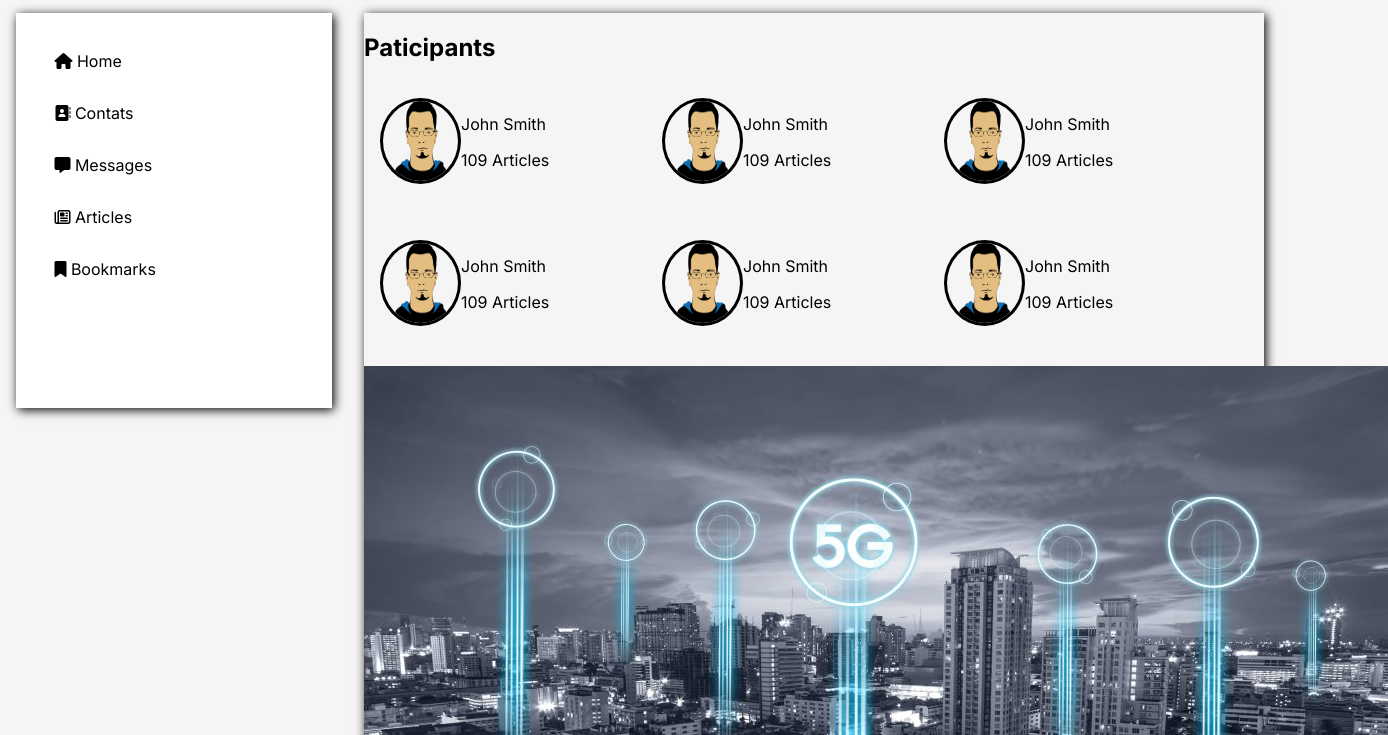
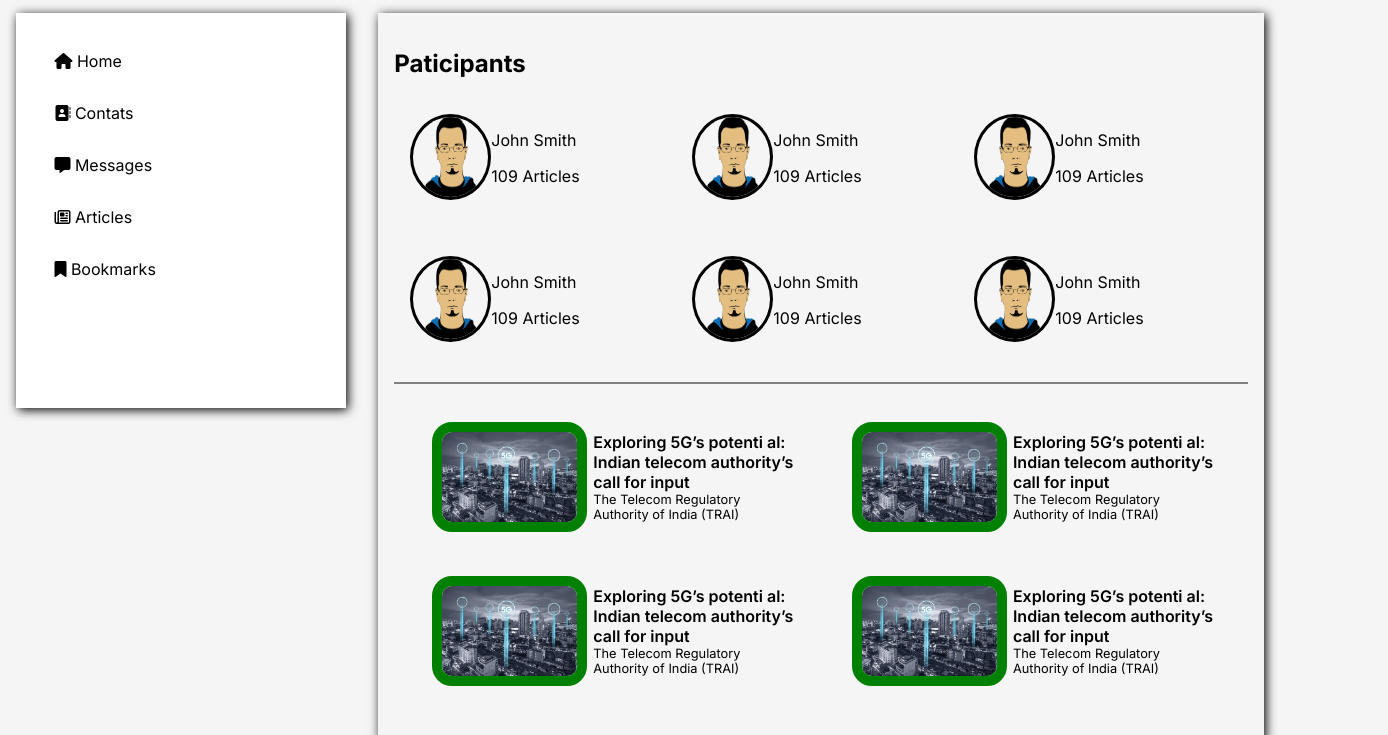
Before and after one commit to nurdoganbahadir/TW-02, a plain HTML site: page index.html in a window 1280 px wide. Shown: the part 133-868 px from the top of the page, 1388 px wide, since content can reach past the window. Drawn offline with Linux system fonts and the light colour scheme; a web font is replaced by a local one.

Commit message:
son kısıma geçildi

```diff
--- a/index.html
+++ b/index.html
@@ -105,7 +105,7 @@
             </div>
             <div class="top-followers">
               <div class="newsList">
-                <img src="./images/new.jpg" alt="" />
+                <img src="./images/new.jpg" alt="" width="70px"/>
                 <div>
                   <p class="news">
                     Exploring 5G’s potenti al: Indian telecom authority’s call
@@ -115,31 +115,38 @@
                 </div>
               </div>
               <div class="newsList">
-                <img src="./images/new.jpg" alt="" />
+                <img src="./images/new.jpg" alt="" width="70px"/>
                 <div>
                   <p class="news">
                     Exploring 5G’s potenti al: Indian telecom authority’s call
                     for input
                   </p>
                   <p class="writer">The Telecom Regulatory Authority of India (TRAI)</p>
-              </div>
-              <div class="newsList"><img src="./images/new.jpg" alt="" />
+                </div>
+                </div>
+              <div class="newsList">
+                <img src="./images/new.jpg" alt="" width="70px"/>
                 <div>
                   <p class="news">
                     Exploring 5G’s potenti al: Indian telecom authority’s call
                     for input
                   </p>
-                  <p class="writer">The Telecom Regulatory Authority of India (TRAI)</p></div>
-              <div class="newsList"><img src="./images/new.jpg" alt="" />
+                  <p class="writer">The Telecom Regulatory Authority of India (TRAI)</p>
+                </div>
+                </div>
+              <div class="newsList"><img src="./images/new.jpg" alt="" width="70px"/>
                 <div>
                   <p class="news">
                     Exploring 5G’s potenti al: Indian telecom authority’s call
                     for input
                   </p>
-                  <p class="writer">The Telecom Regulatory Authority of India (TRAI)</p></div>
+                  <p class="writer">The Telecom Regulatory Authority of India (TRAI)</p>
+                </div>
             </div>
-          </div>
         </div>
+      </div>
+      <div>
+        sasdgasdg
       </div>
     </div>
   </body>
--- a/style.css
+++ b/style.css
@@ -21,7 +21,6 @@
 .logo {
   display: flex;
   align-items: center;
-  font-family: "Inter", sans-serif;
   font-weight: 600;
 }
 .logo img {
@@ -92,15 +91,18 @@
 }
 .top {
   display: flex;
+  flex-direction: column;
 }
 .main-part {
   box-shadow: 2px 2px 10px black;
   margin: 1rem;
   max-width: 900px;
+  padding: 1rem;
 }
 .paticipants {
   display: flex;
   flex-wrap: wrap;
+  border-bottom: 2px solid gray;
 }
 .img-part {
   display: flex;
@@ -114,3 +116,31 @@
   border-radius: 50%;
   border: 3px solid black;
 }
+.top-followers {
+  display: flex;
+  flex-wrap: wrap;
+  justify-content: space-between;
+  margin: 1rem;
+}
+.newsList{
+    display: flex;
+    justify-content: center;
+    align-items: center;
+    padding: 1rem;
+    max-width: 370px;
+}
+.newsList img{
+    width: 150px;
+    height: 90px;
+    outline: 10px solid green;
+    border-radius: 10px;
+    margin: 1rem;
+}
+.news{
+    font-weight: 600;
+    margin: 0;
+}
+.writer{
+    font-size: 0.8rem;
+    margin: 0;
+}
```
